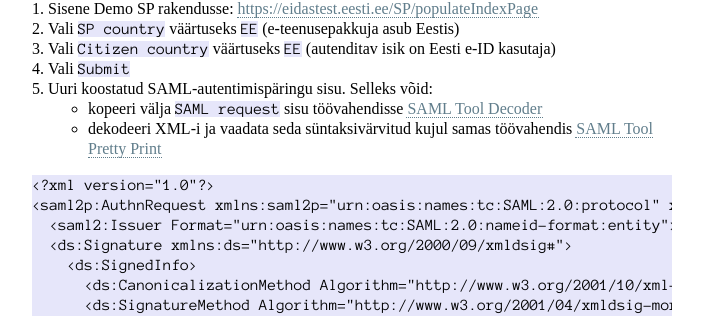
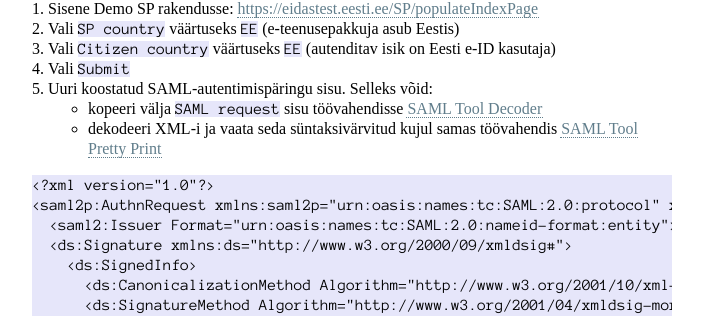
Before and after one commit to e-gov/eIDAS-Node, a Jekyll site: the page built from Spetsifikatsioon.md, in a window 1280 px wide and 900 px high, scrolled down 505 px. Shown: the part 140-456 px from the top of the window, without its empty margins (0-703 px from the left). Built offline with Jekyll 4.4.1, drawn with Linux system fonts in a browser that asks for light colours; our own code applies the rules of GitHub Pages for plain Markdown files.

Commit message:
Update Spetsifikatsioon.md

`````diff
--- a/Spetsifikatsioon.md
+++ b/Spetsifikatsioon.md
@@ -29,7 +29,7 @@ Näide.
 4. Vali `Submit`
 5. Uuri koostatud SAML-autentimispäringu sisu. Selleks võid:
   - kopeeri välja `SAML request` sisu töövahendisse [SAML Tool Decoder](https://www.samltool.com/decode.php)
-  - dekodeeri XML-i ja vaadata seda süntaksivärvitud kujul samas töövahendis [SAML Tool Pretty Print](https://www.samltool.com/prettyprint.php)
+  - dekodeeri XML-i ja vaata seda süntaksivärvitud kujul samas töövahendis [SAML Tool Pretty Print](https://www.samltool.com/prettyprint.php)
 
 ````xml
 <?xml version="1.0"?>
`````
